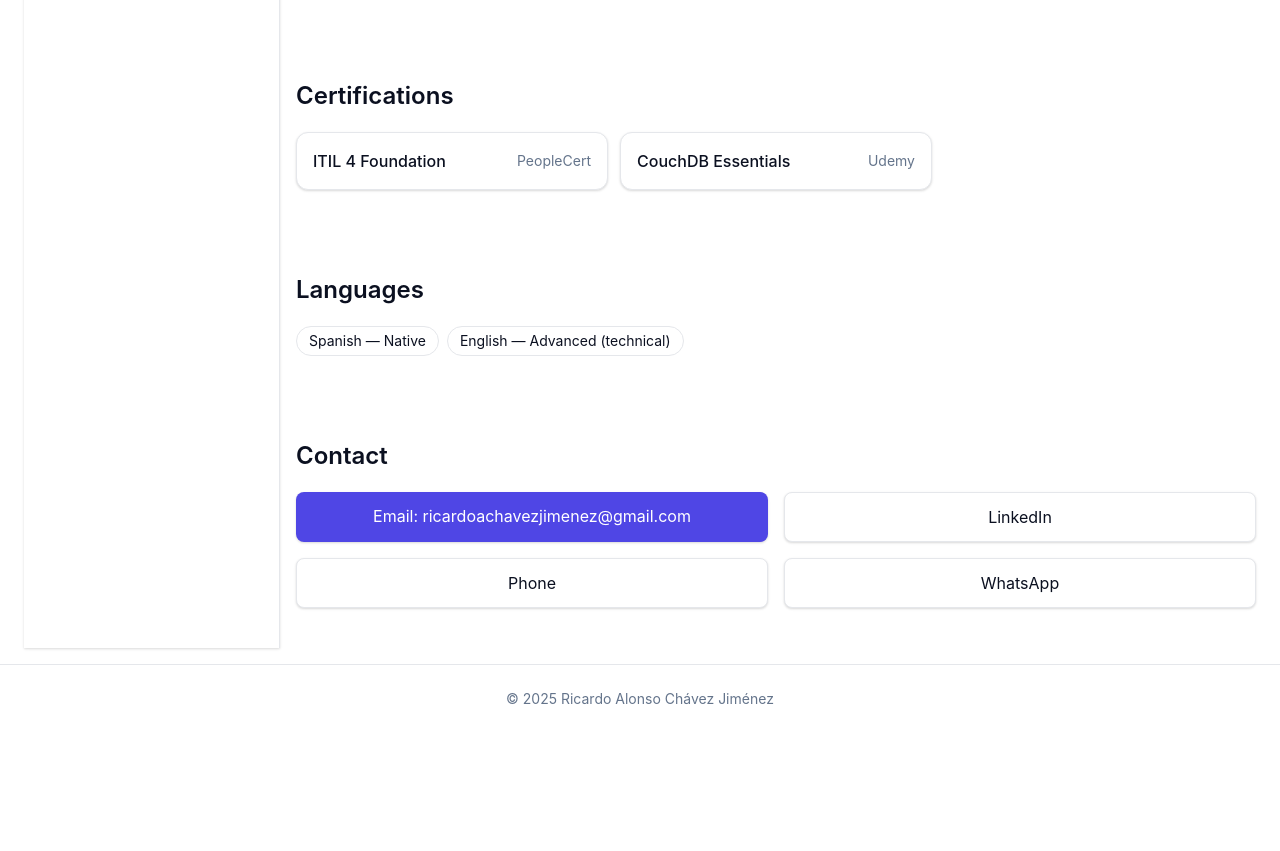
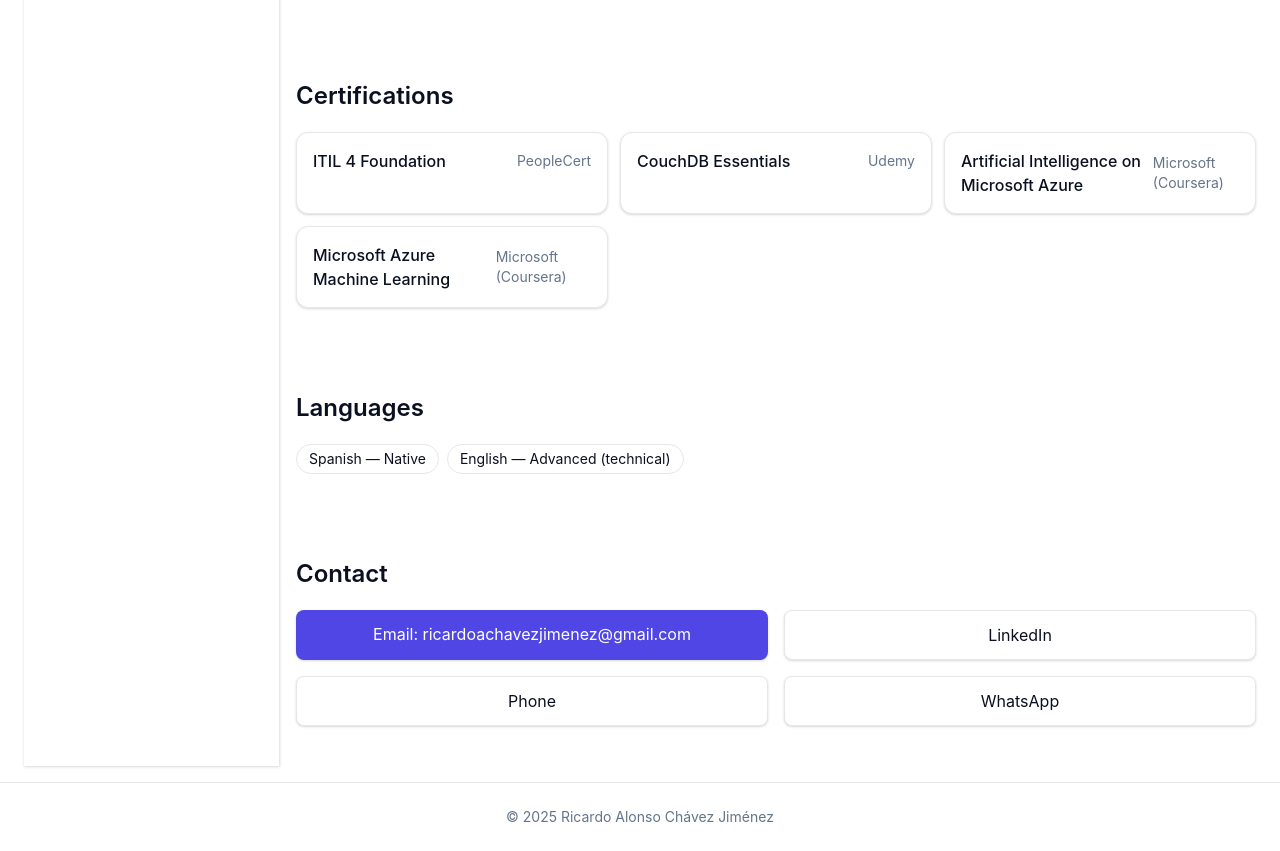
Before and after one commit to RAChavezz/portafolio, a React (Vite) app: page / in a window 1280 px wide. Shown: the part 3600-4451 px from the top of the page. Before the commit the page ends 4333 px from the top, so only its background shows below. Built offline with nearby package versions, Linux system fonts and the light colour scheme.

Commit message:
se añaden certificaciones coursera

```diff
--- a/src/data/profile.ts
+++ b/src/data/profile.ts
@@ -228,6 +228,8 @@ export const profile: Profile = {
   certifications: [
     { name: 'ITIL 4 Foundation', issuer: 'PeopleCert' },
     { name: 'CouchDB Essentials', issuer: 'Udemy' },
+    { name: 'Artificial Intelligence on Microsoft Azure', issuer: 'Microsoft (Coursera)' },
+    { name: 'Microsoft Azure Machine Learning', issuer: 'Microsoft (Coursera)' },
   ],
   languages: [
     { language: 'Spanish', level: 'Native' },
```
